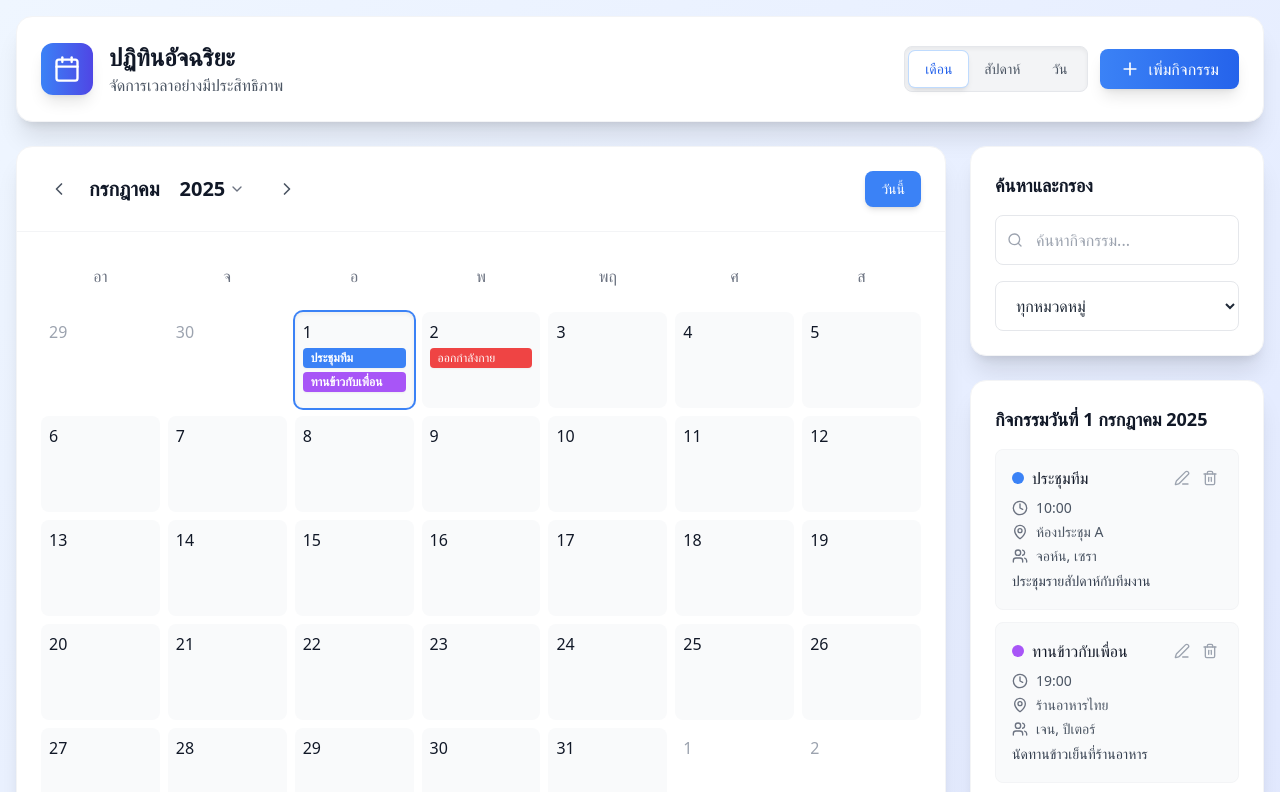
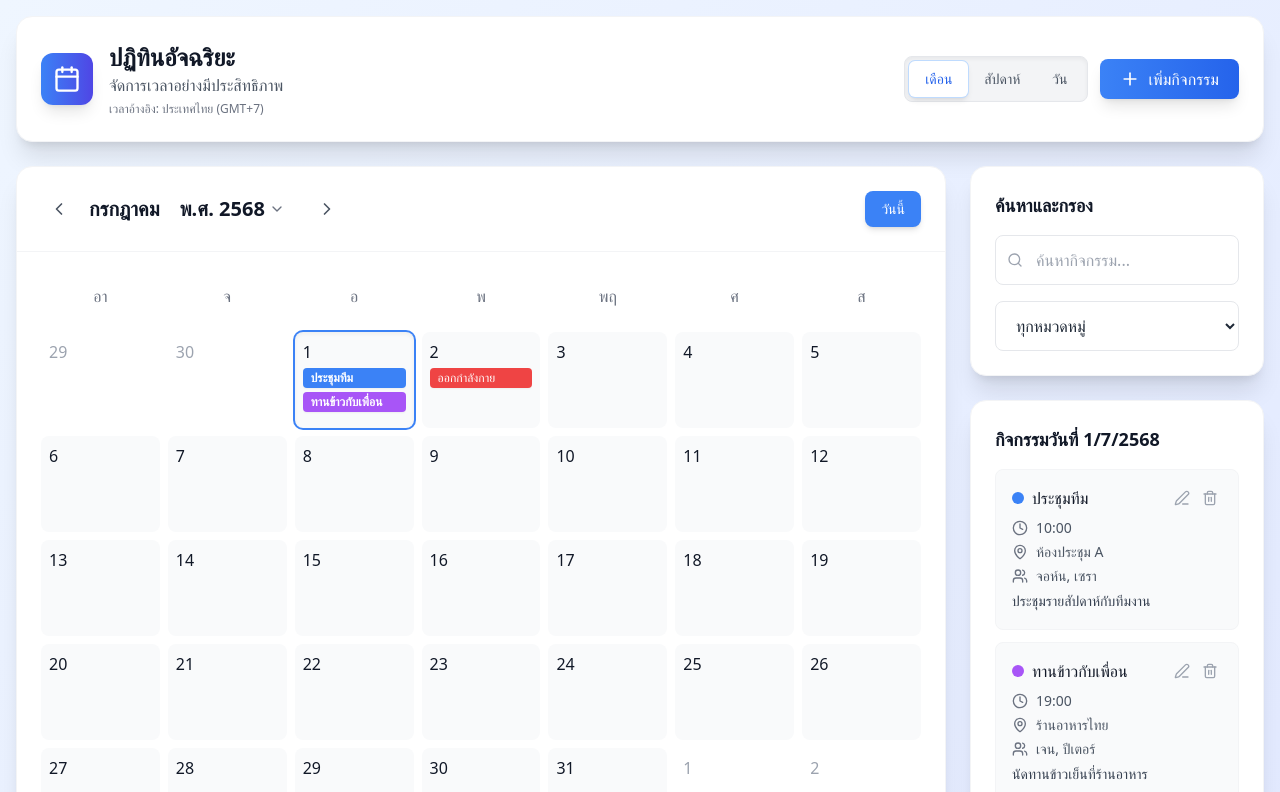
Before and after one commit to zermoser/mos_calendar, a React (Vite) app: page / in a window 1280 px wide. Shown: the top 792 px of the page. Built offline with nearby package versions, Linux system fonts and the light colour scheme.

Commit message:
feat: convert to thai date

```diff
--- a/src/components/CalendarApp.tsx
+++ b/src/components/CalendarApp.tsx
@@ -57,14 +57,15 @@ const CalendarApp: React.FC = () => {
     social: { color: 'bg-purple-500', label: 'สังคม' }
   };
 
-  // Month names in Thai
-  const monthNames = [
-    'มกราคม', 'กุมภาพันธ์', 'มีนาคม', 'เมษายน', 'พฤษภาคม', 'มิถุนายน',
-    'กรกฎาคม', 'สิงหาคม', 'กันยายน', 'ตุลาคม', 'พฤศจิกายน', 'ธันวาคม'
-  ];
-
   // Day names in Thai (short form)
   const dayNames = ['อา', 'จ', 'อ', 'พ', 'พฤ', 'ศ', 'ส'];
+
+  // Formatter for Thailand time (Bangkok timezone)
+  const thaiDateFormatter = useMemo(() => new Intl.DateTimeFormat('th-TH', { timeZone: 'Asia/Bangkok' }), []);
+  const thaiMonthYearFormatter = useMemo(() => new Intl.DateTimeFormat('th-TH', { year: 'numeric', month: 'long', timeZone: 'Asia/Bangkok' }), []);
+  const thaiDayFormatter = useMemo(() => new Intl.DateTimeFormat('th-TH', { day: 'numeric', timeZone: 'Asia/Bangkok' }), []);
+  const thaiYearFormatter = useMemo(() => new Intl.DateTimeFormat('th-TH', { year: 'numeric', timeZone: 'Asia/Bangkok' }), []);
+
 
   // useEffect hook to initialize the calendar with today's date and sample events
   useEffect(() => {
@@ -251,13 +252,13 @@ const CalendarApp: React.FC = () => {
     setShowYearSelector(false); // Close year selector after selection
   };
 
-  // Check if a given date is today
+  // Check if a given date is today (based on user's local timezone for "today")
   const isToday = (date: Date) => {
     const today = new Date();
     return date.toDateString() === today.toDateString();
   };
 
-  // Check if a given date is the currently selected date
+  // Check if a given date is the currently selected date (based on user's local timezone for comparison)
   const isSelected = (date: Date) => {
     return date.toDateString() === selectedDate.toDateString();
   };
@@ -401,6 +402,8 @@ const CalendarApp: React.FC = () => {
               <div>
                 <h1 className="text-2xl font-bold text-gray-900">ปฏิทินอัจฉริยะ</h1>
                 <p className="text-gray-600">จัดการเวลาอย่างมีประสิทธิภาพ</p>
+                {/* Thailand Time Reference Note */}
+                <p className="text-xs text-gray-500 mt-1">เวลาอ้างอิง: ประเทศไทย (GMT+7)</p>
               </div>
             </div>
 
@@ -452,7 +455,7 @@ const CalendarApp: React.FC = () => {
 
                     <div className="flex items-center gap-2">
                       <h2 className="text-lg lg:text-xl font-semibold text-gray-900">
-                        {monthNames[currentDate.getMonth()]}
+                        {thaiMonthYearFormatter.format(currentDate).split(' ')[0]} {/* Display month in Thai */}
                       </h2>
 
                       {/* Year Selector */}
@@ -463,7 +466,7 @@ const CalendarApp: React.FC = () => {
                           aria-label="Select year"
                         >
                           <span className="text-lg lg:text-xl font-semibold">
-                            {currentDate.getFullYear()}
+                            {thaiYearFormatter.format(currentDate)} {/* Display year in Thai */}
                           </span>
                           <ChevronDown className="w-4 h-4 text-gray-500" />
                         </button>
@@ -538,7 +541,7 @@ const CalendarApp: React.FC = () => {
                       >
                         <div className={`text-sm lg:text-base font-medium mb-1 ${isCurrentMonth ? 'text-gray-900' : 'text-gray-400'
                           } ${isToday(date) ? 'text-blue-600' : ''}`}>
-                          {date.getDate()}
+                          {thaiDayFormatter.format(date)} {/* Display day in Thai */}
                         </div>
 
                         {hasEvents && (
@@ -605,7 +608,7 @@ const CalendarApp: React.FC = () => {
             {/* Selected Day Events */}
             <div className="bg-white rounded-2xl shadow-xl p-4 lg:p-6 border border-gray-100">
               <h3 className="text-lg font-semibold text-gray-900 mb-4">
-                กิจกรรมวันที่ {selectedDate.getDate()} {monthNames[selectedDate.getMonth()]} {selectedDate.getFullYear()}
+                กิจกรรมวันที่ {thaiDateFormatter.format(selectedDate)} {/* Display selected date in Thai */}
               </h3>
 
               <div className="space-y-3 max-h-80 lg:max-h-96 overflow-y-auto">
```
